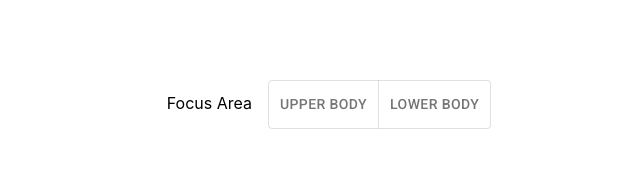
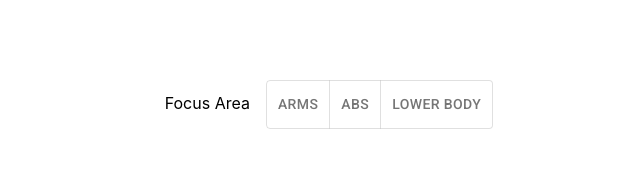
Before and after one commit to theodorachu/workout-builder, a React (Create React App) app: page / in a window 1280 px wide. Shown: the top 179 px of the page, without its empty margins (319-959 px from the left). Built offline with nearby package versions, Linux system fonts and the light colour scheme.

Commit message:
split out arms and abs

```diff
--- a/src/App.js
+++ b/src/App.js
@@ -11,7 +11,7 @@ function App() {
   return (
     <div className="App">
       <header className="header">
-        <Toggles category="Focus Area" toggles={["Upper Body","Lower Body"]} onChange={changeOption}/>
+        <Toggles category="Focus Area" toggles={["Arms","Abs","Lower Body"]} onChange={changeOption}/>
         <Workout type={options}/>
       </header>
       <footer>
--- a/src/components/Workout.jsx
+++ b/src/components/Workout.jsx
@@ -57,10 +57,10 @@ function Workout(props) {
 
   if(props.type["Focus Area"].length === 0) return null;
   let remixed = props.type["Focus Area"].map((item) => {
-    if (item === "Upper Body") {
-      let remixedArms = arms.sort(() => Math.random() - 0.5).slice(0,3);
-      let remixedAbs = abs.sort(() => Math.random() - 0.5).slice(0,3);
-      return [...remixedArms, ...remixedAbs];
+    if (item === "Arms") {
+      return arms.sort(() => Math.random() - 0.5).slice(0,4);
+    } else if (item === "Abs") {
+      return abs.sort(() => Math.random() - 0.5).slice(0,4);
     } else {
       return lower.sort(() => Math.random() - 0.5).slice(0,4);
     }
```
